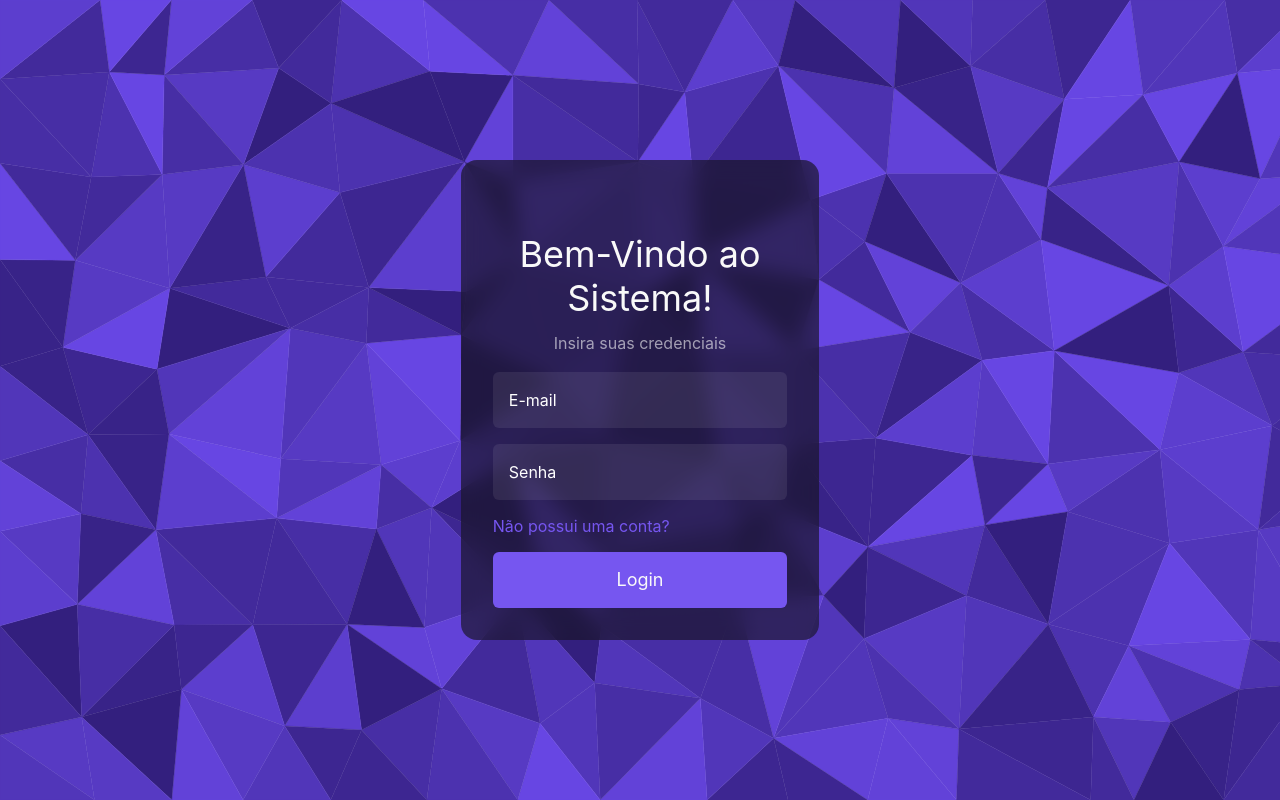
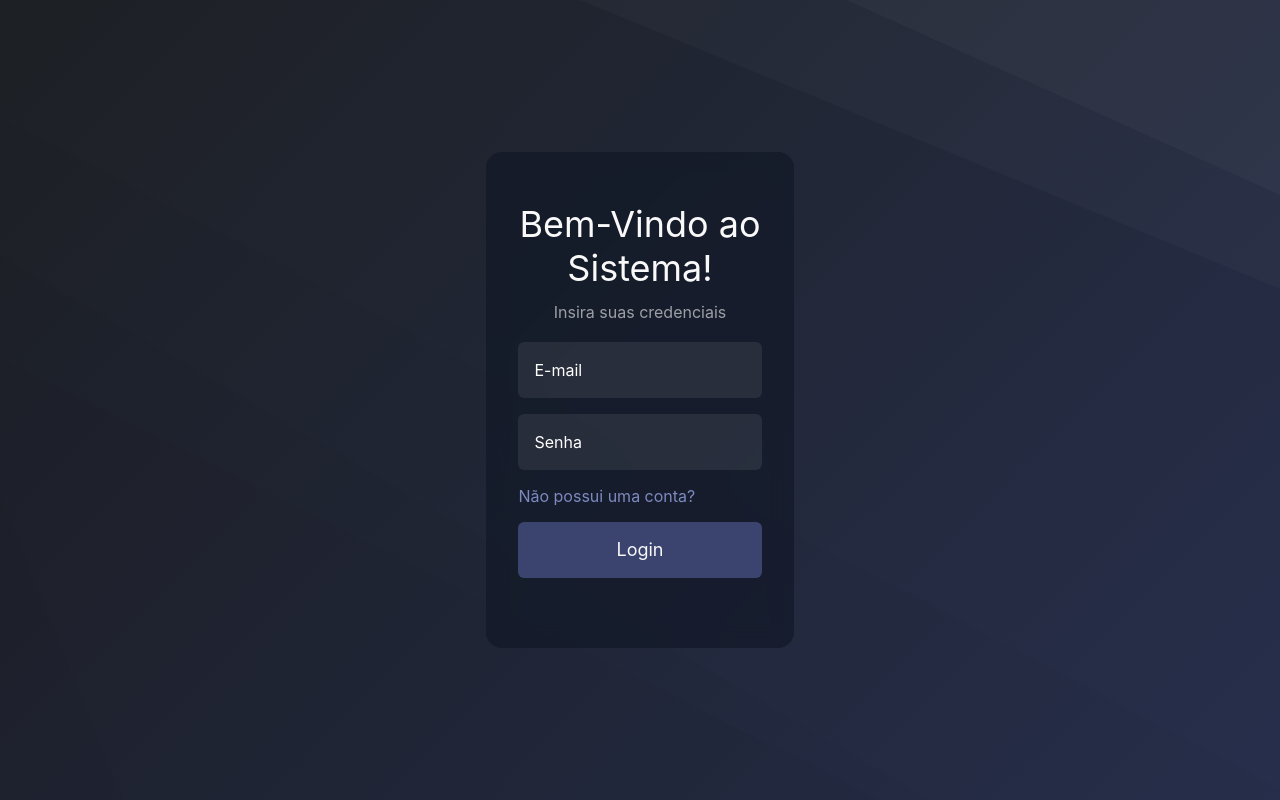
Before and after one commit to phdaccache/Projeto_MC656, a React (Create React App) app in the folder frontend/: page /login in a window 1280 px wide. Built offline with nearby package versions, Linux system fonts and the light colour scheme.

Commit message:
feat: change login page colors

```diff
--- a/frontend/src/pages/Login/Login.css
+++ b/frontend/src/pages/Login/Login.css
@@ -1,5 +1,5 @@
 .login-signup-background {
-  background-image: url(../../assets/login-signup-background.svg);
+  background-image: url(../../assets/login-signup-bg.svg);
   background-repeat: no-repeat;
   background-size: cover;
 }
@@ -7,14 +7,14 @@
 .login-container {
   position: relative;
   z-index: 3;
-  max-width: 28%;
-  padding: 4.5rem 2rem 4rem;
+  max-width: 24%;
+  padding: 3.1rem 2rem 0rem;
   border-radius: 1rem;
-  background: rgb(24 21 36 / 66%);
+  background: rgb(14 21 35 / 58%);
   backdrop-filter: blur(10px);
   text-align: center;
   animation: fadeIn 0.7s ease-out;
-  height: 60vh;
+  height: 62vh;
 }
 
 .login-container > h2 {
@@ -67,14 +67,14 @@
   font-size: 16px;
   text-decoration: none;
   text-align: left;
-  color: #7656f0;
+  color: #7d8ac0;
   /* margin-bottom: 0.7rem; */
   transition: all 0.375s;
   /* width: fit-content; */
 }
 
 .login-form  a:hover {
-  color: #9481e3;
+  color: #a0b0ee;
 }
 
 .login-form button {
@@ -82,7 +82,7 @@
   width: 100%;
   height: 3.5rem;
   padding: 0 1rem;
-  background: #7656f0;
+  background: #3a446e;
   color: #f9f9f9;
   border: 0;
   font-family: inherit;
@@ -93,5 +93,5 @@
 }
 
 .login-form button:hover {
-  background: #9481e3;
+  background: #49568d;
 }
```
